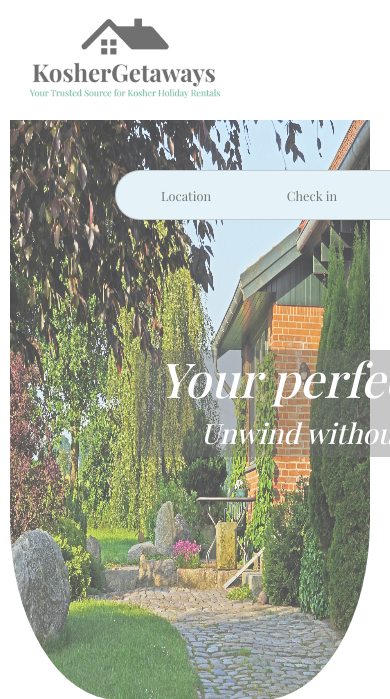
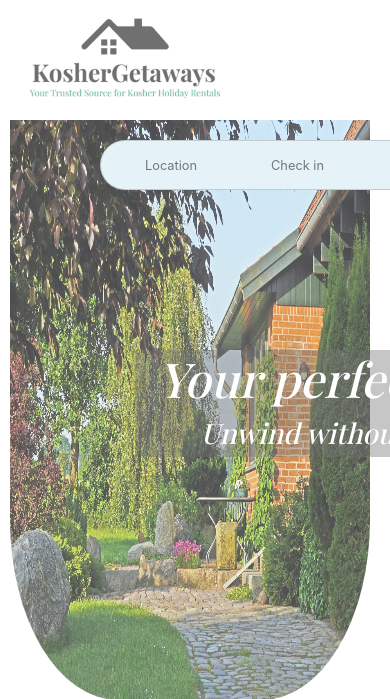
Before and after one commit to e-h-dev/kosher-gataways, a Django app: page / in a window 390 px wide; the page is wider, and only the part inside the window is pictured. Shown: the top 699 px of that part. Run offline with Django 5.2, Linux system fonts and the light colour scheme; some libraries are stand-ins or nearby versions; some web fonts are replaced.

Commit message:
Replace filter bar

```diff
--- a/kosher_getaways/home/templates/home/index.html
+++ b/kosher_getaways/home/templates/home/index.html
@@ -3,6 +3,9 @@
 
 {% block extra_title %} - Home {% endblock %}
 {% block content%}
+<div class="filter-container">
+    {% include 'filters.html' %}
+</div>
 <section>
     <div class="container-fluid">
         <div class="row home-landing">
--- a/kosher_getaways/rentals/templates/rentals/rentals.html
+++ b/kosher_getaways/rentals/templates/rentals/rentals.html
@@ -4,6 +4,9 @@
 {% block extra_title %} - Rentals {% endblock %}
 {% block extra_class%} active{% endblock %}
 {% block content%}
+<div class="filter-container">
+    {% include 'filters.html' %}
+</div>
 <div class="container-fluid">
     <h3 class="filters-header">Filters
         <i class="fa-solid fa-ellipsis-vertical filter-icon" onclick="openFilter()"></i>
--- a/kosher_getaways/static/css/base.css
+++ b/kosher_getaways/static/css/base.css
@@ -169,6 +169,13 @@ li{
   100%{
      height:100px;
   }
+}
+
+.filter-container{
+  background-color: #fff;
+  position: relative;
+  height:50px;
+  margin-top:-10px;
 }
 
 footer{
@@ -977,6 +984,14 @@ thead{
  }
 
  /* filter bar */
+ .filter-container{
+    background-color: transparent;
+    position: fixed;
+    height:50px;
+    top:120px;
+    z-index: 3;
+  }
+
   .location-date-number-filter-mobile{
     width:550px;
     left:100px;
@@ -989,7 +1004,7 @@ thead{
     border: solid rgba(112, 112, 112, 0.3) 0.3px;
     cursor: pointer;
     bottom:40px;
-    z-index: 3;
+
   }
 
   .remove{
--- a/kosher_getaways/templates/base.html
+++ b/kosher_getaways/templates/base.html
@@ -36,9 +36,7 @@
                         <a href="{% url 'home' %}">
                             <img src="{% static 'media/logo_3.png' %}" alt="logo" class="logo">
                         </a>
-                        <div class="filter-container">
-                            {% include 'filters.html' %}
-                        </div>
+
                     </div>
                     <!-- <div class="col-4 title_filter">
                         <h1><strong>KosherGetaways</strong>.com</h1>
```
Also changed, not shown: kosher_getaways/db.sqlite3.
